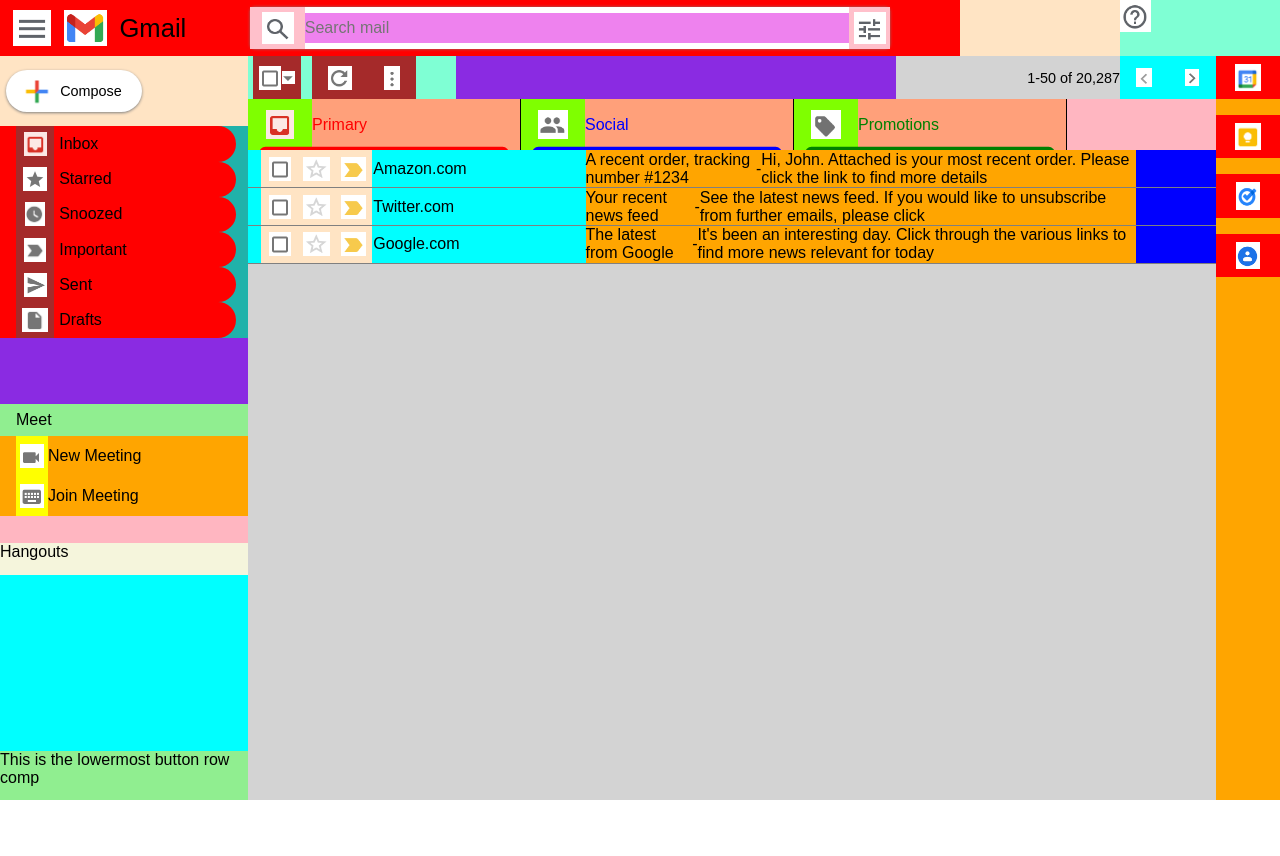
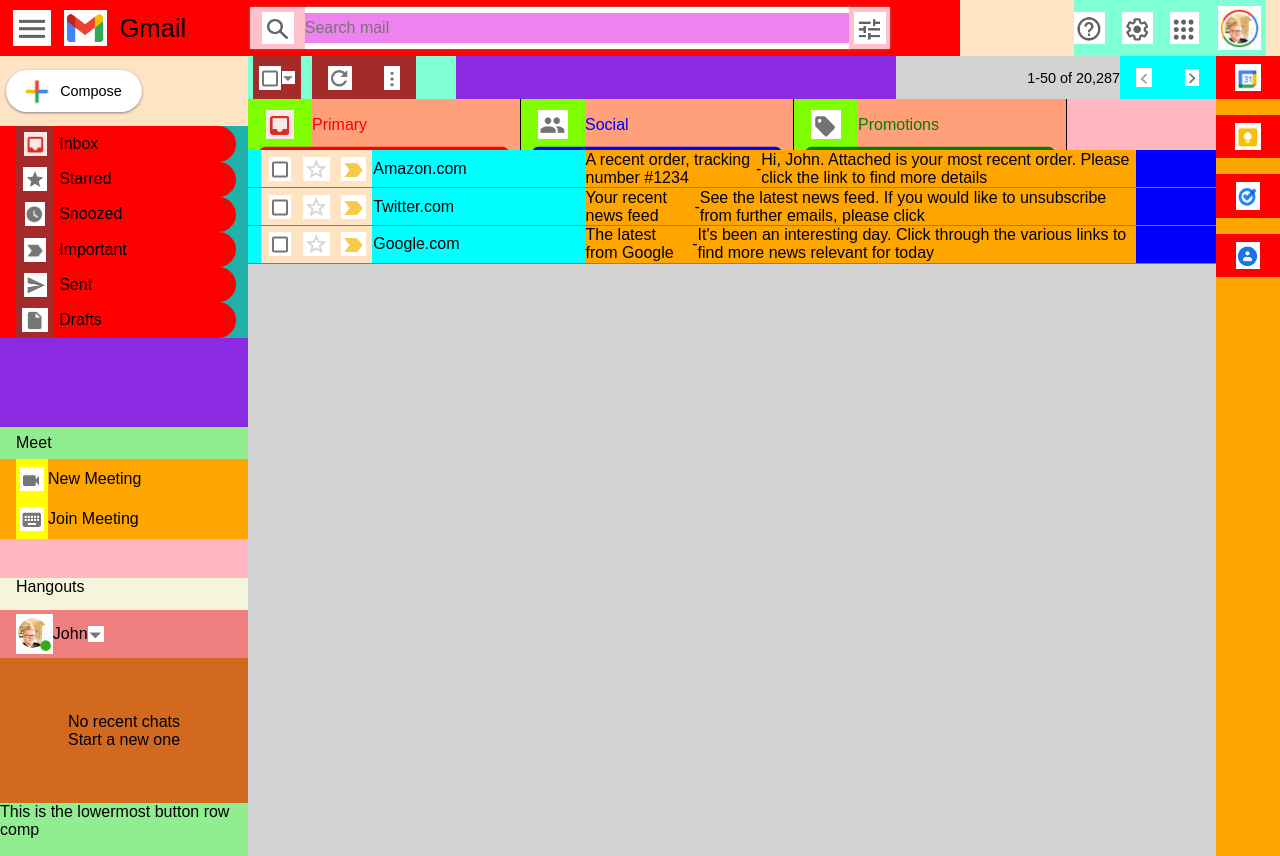
Before and after one commit to jnydam/gmailappclone, a React (Create React App) app: page / in a window 1280 px wide. Before the commit the page ends 800 px from the top, so only its background shows below. Built offline with nearby package versions, Linux system fonts and the light colour scheme.

Commit message:
Added the upper header icons

```diff
--- a/src/components/MainLayoutContainer/OuterLowerBody/LeftMenuColumnComp/HangoutChatColumnComp/HangoutChatColumnComp.js
+++ b/src/components/MainLayoutContainer/OuterLowerBody/LeftMenuColumnComp/HangoutChatColumnComp/HangoutChatColumnComp.js
@@ -1,15 +1,26 @@
 import React from 'react';
 
 import styles from './HangoutChatColumnComp.module.css';
+
+import hangoutProfileGraphic from '../../../../../assets/profilehangoutpic.png';
+import simpleDownArrowGraphic from '../../../../../assets/simpledownarrowicon.png';
 
 const HangoutChatColumnComp = (props) => {
 
     return (<div className={styles.hangoutChatColumnCompContainer}>
         <div className={styles.hangoutTitleRowContainer}>
-            <span>Hangouts</span>
+            <span style={{marginLeft: '1rem'}}>Hangouts</span>
         </div>
         <div className={styles.sampleHangoutRowContainer}>
-
+            <img style={{height: '2.5rem', marginLeft: '1rem'}} src={hangoutProfileGraphic}>
+            </img>
+            <span>John</span>
+            <img style={{height: '1rem'}} src={simpleDownArrowGraphic}>
+            </img>
+        </div>
+        <div className={styles.bodyHangoutRowContainer}>
+            <span>No recent chats</span>
+            <span>Start a new one</span>
         </div>
     </div>)
 }
--- a/src/components/MainLayoutContainer/OuterLowerBody/LeftMenuColumnComp/HangoutChatColumnComp/HangoutChatColumnComp.module.css
+++ b/src/components/MainLayoutContainer/OuterLowerBody/LeftMenuColumnComp/HangoutChatColumnComp/HangoutChatColumnComp.module.css
@@ -3,11 +3,30 @@
     flex: 3;
     width: 100%;
     background-color: aqua;
+    flex-direction: column;
 }
 
 .hangoutTitleRowContainer {
     display: flex;
-    height: 2rem;
+    min-height: 2rem;
     background-color: beige;
     width: 100%;
 }
+
+.sampleHangoutRowContainer {
+    display: flex;
+    min-height: 3rem;
+    background-color: lightcoral;
+    width: 100%;
+    align-items: center;
+}
+
+.bodyHangoutRowContainer {
+    display: flex;
+    height: 100%;
+    width: 100%;
+    background-color: chocolate;
+    align-items: center;
+    justify-content: center;
+    flex-direction: column;
+}
--- a/src/components/MainLayoutContainer/OuterUpperNav/OuterUpperNav.js
+++ b/src/components/MainLayoutContainer/OuterUpperNav/OuterUpperNav.js
@@ -7,6 +7,9 @@
 import GoogleSearchBar from './GoogleSearchBar/GoogleSearchBar';
 
 import questionIconGraphic from '../../../assets/questionicon.png';
+import settingIconGraphic from '../../../assets/settingsicon.png';
+import nineGridIconGraphic from '../../../assets/ninegridicon.png';
+import upperRightProfileGraphic from '../../../assets/upperrightprofilepic.png';
 
 const OuterUpperNav = (props) => {
 
@@ -27,13 +30,16 @@
                 </img>
             </div>
             <div className={styles.rightSideImageDivider}>
-
+            <img style={{height: '2rem'}} src={settingIconGraphic}>
+                </img>
             </div>
             <div className={styles.rightSideImageDivider}>
-
+            <img style={{height: '2rem'}} src={nineGridIconGraphic}>
+                </img>
             </div>
-            <div className={styles.rightSideImageDivider}>
-
+            <div style={{marginRight: '0.9rem'}} className={styles.rightSideImageDivider}>
+            <img style={{height: '2.8rem'}} src={upperRightProfileGraphic}>
+                </img>
             </div>
         </div>
     </div>)
--- a/src/components/MainLayoutContainer/OuterUpperNav/OuterUpperNav.module.css
+++ b/src/components/MainLayoutContainer/OuterUpperNav/OuterUpperNav.module.css
@@ -25,8 +25,9 @@
 .rightSideImageDivider {
     display: flex;
     height: 100%;
-    width: 2.5rem;
+    width: 3rem;
     background-color: aquamarine;
+    align-items: center;
 }
 
 .rightSideImageIconStyle {
```
Also changed, not shown: src/assets/profilehangoutpic.png (added), src/assets/upperrightprofilepic.png (added).
